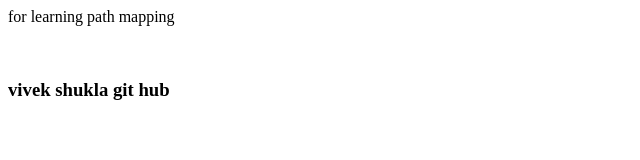
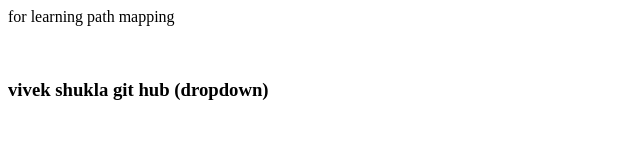
Before and after one commit to vivek123shukla/mainlocalrepo, a plain HTML site: page index.html in a window 1280 px wide. Shown: the whole page, without its empty margins (0-640 px from the left). Drawn offline with Linux system fonts and the light colour scheme.

Commit message:
Add dropdown

```diff
--- a/index.html
+++ b/index.html
@@ -1,3 +1,3 @@
 <p>for learning path mapping</p>
 <br>
-<h3>vivek shukla git hub</h3>
+<h3>vivek shukla git hub (dropdown)</h3>
```
